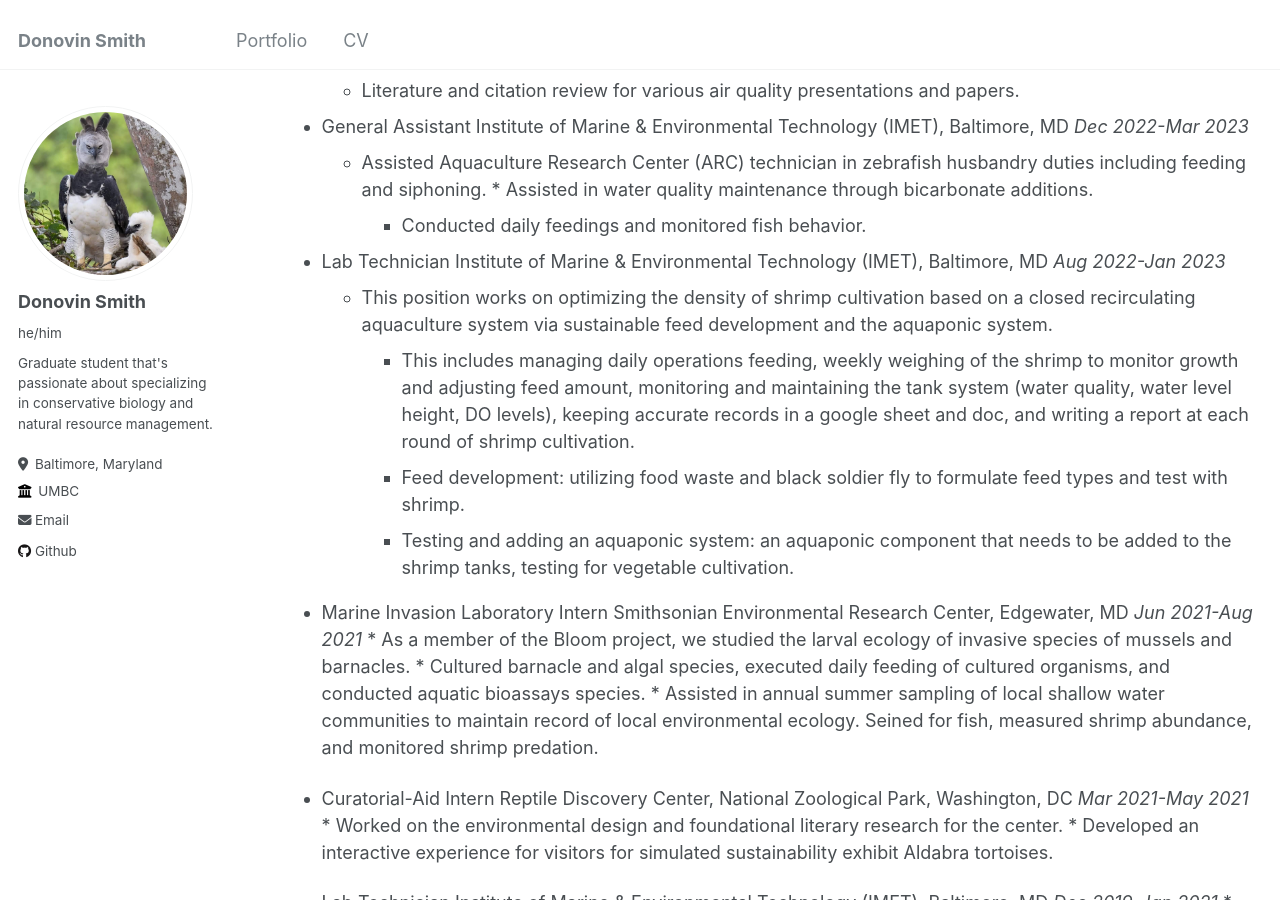
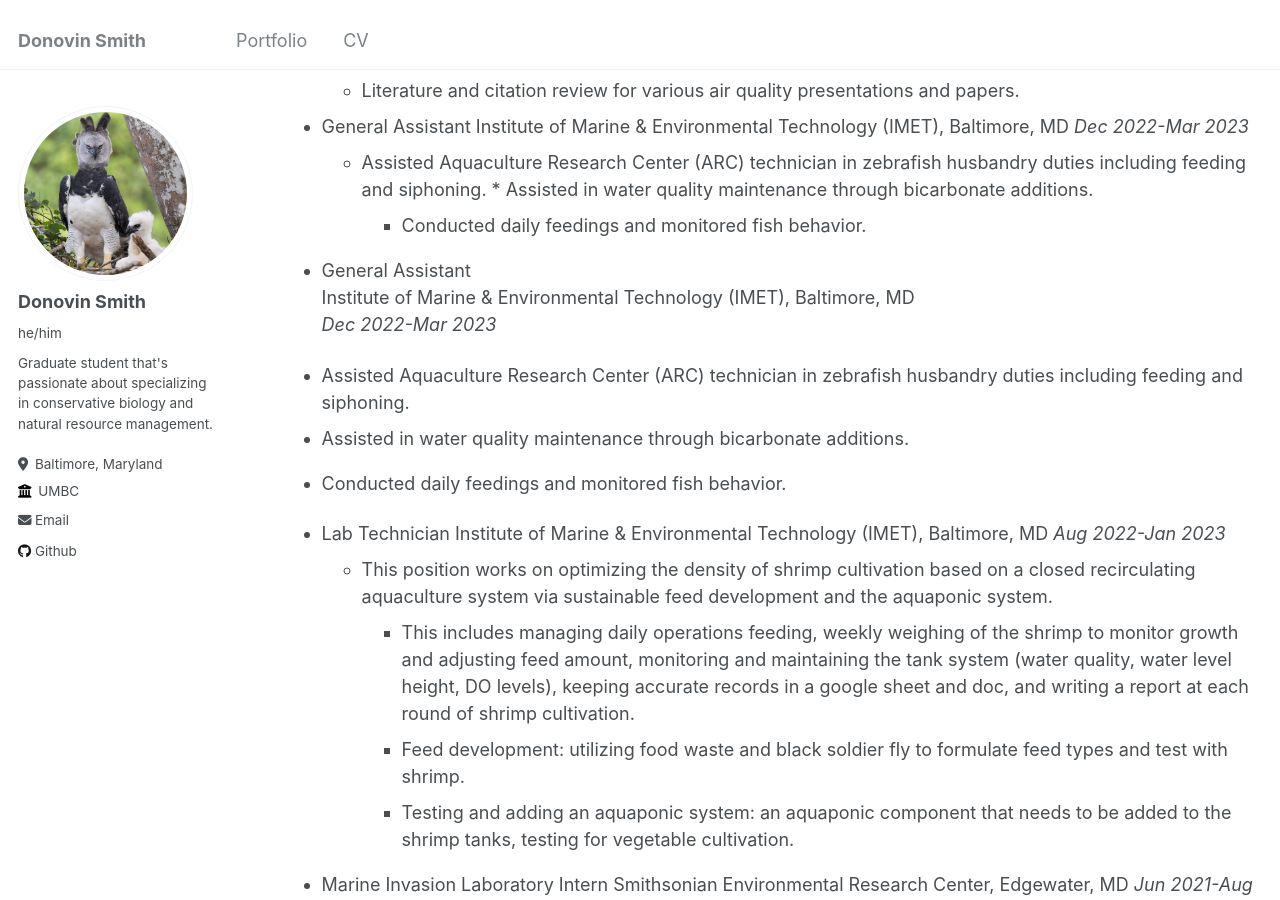
Before and after one commit to Donovin89/Donovin89.github.io, a Jekyll site: the page built from _pages/cv.md, in a window 1280 px wide and 900 px high, scrolled down 810 px. Built offline with Jekyll 4.4.1, drawn with Linux system fonts in a browser that asks for light colours.

Commit message:
Update cv.md

```diff
--- a/_pages/cv.md
+++ b/_pages/cv.md
@@ -39,6 +39,15 @@ Work experience
 	* Assisted Aquaculture Research Center (ARC) technician in zebrafish husbandry duties including feeding and siphoning.
    	* Assisted in water quality maintenance through bicarbonate additions.
   	* Conducted daily feedings and monitored fish behavior.
+
+ * General Assistant
+ Institute of Marine & Environmental Technology (IMET), Baltimore, MD
+_Dec 2022-Mar 2023_
+
+- Assisted Aquaculture Research Center (ARC) technician in zebrafish husbandry duties including feeding and siphoning.
+- Assisted in water quality maintenance through bicarbonate additions.
+- Conducted daily feedings and monitored fish behavior.
+
 
 * Lab Technician
   Institute of Marine & Environmental Technology (IMET), Baltimore, MD	   	                            _Aug 2022-Jan 2023_
```
